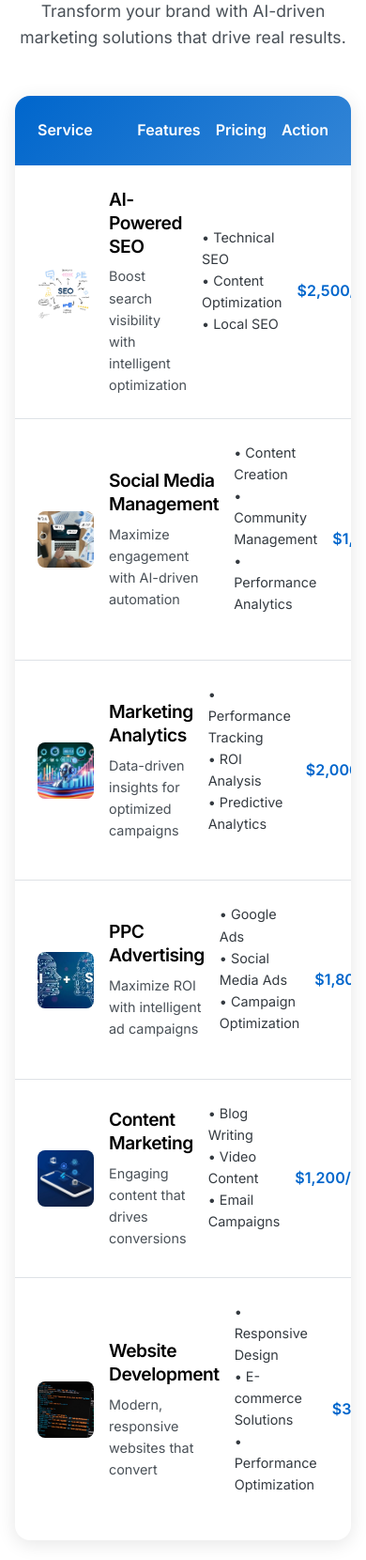
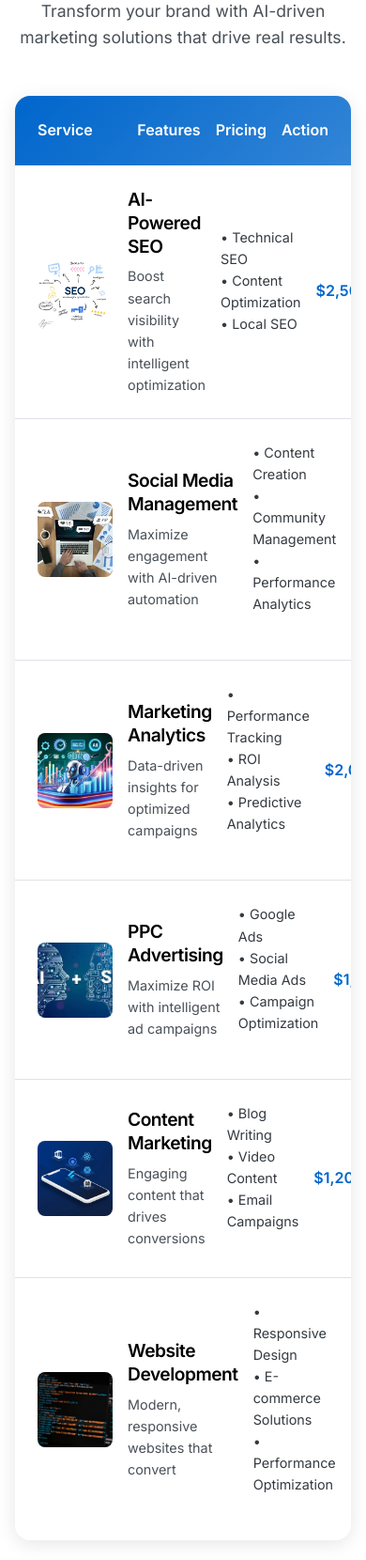
Before and after one commit to shirwani/goai, a Flask app: page /services in a window 390 px wide. Shown: the part 946-2606 px from the top of the page at 94% size. Run offline with Flask 3, Linux system fonts and the light colour scheme.

Commit message:
Replace service icons with larger images in services table
- Increased image size from 60x60px to 80x80px for better visibility
- All service rows now use corresponding service images instead of icons
- Images: seo.jpeg, social_media.jpeg, insights.jpeg, ai_seo.jpeg, mobile.jpeg, code.jpeg
- Maintained consistent styling with border-radius and object-fit: cover
- Improved visual appeal and service recognition in tabular layout

```diff
--- a/templates/services.html
+++ b/templates/services.html
@@ -114,7 +114,7 @@
             <!-- SEO Service Row -->
             <div class="service-row" style="display: grid; grid-template-columns: 2fr 1fr 1fr 1fr; gap: 1rem; align-items: center; padding: 1.5rem; border-bottom: 1px solid var(--gray-200);">
                 <div class="service-info" style="display: flex; align-items: center; gap: 1rem;">
-                    <img src="{{ url_for('static', filename='images/seo.jpeg') }}" alt="SEO Services" style="width: 60px; height: 60px; border-radius: 0.5rem; object-fit: cover;">
+                    <img src="{{ url_for('static', filename='images/seo.jpeg') }}" alt="SEO Services" style="width: 80px; height: 80px; border-radius: 0.5rem; object-fit: cover;">
                     <div>
                         <h3 style="font-size: 1.2rem; font-weight: 600; margin-bottom: 0.5rem; color: var(--gray-900);">AI-Powered SEO</h3>
                         <p style="font-size: 0.9rem; color: var(--gray-600); margin: 0;">Boost search visibility with intelligent optimization</p>
@@ -136,7 +136,7 @@
             <!-- Social Media Service Row -->
             <div class="service-row" style="display: grid; grid-template-columns: 2fr 1fr 1fr 1fr; gap: 1rem; align-items: center; padding: 1.5rem; border-bottom: 1px solid var(--gray-200);">
                 <div class="service-info" style="display: flex; align-items: center; gap: 1rem;">
-                    <img src="{{ url_for('static', filename='images/social_media.jpeg') }}" alt="Social Media" style="width: 60px; height: 60px; border-radius: 0.5rem; object-fit: cover;">
+                    <img src="{{ url_for('static', filename='images/social_media.jpeg') }}" alt="Social Media" style="width: 80px; height: 80px; border-radius: 0.5rem; object-fit: cover;">
                     <div>
                         <h3 style="font-size: 1.2rem; font-weight: 600; margin-bottom: 0.5rem; color: var(--gray-900);">Social Media Management</h3>
                         <p style="font-size: 0.9rem; color: var(--gray-600); margin: 0;">Maximize engagement with AI-driven automation</p>
@@ -158,7 +158,7 @@
             <!-- Analytics Service Row -->
             <div class="service-row" style="display: grid; grid-template-columns: 2fr 1fr 1fr 1fr; gap: 1rem; align-items: center; padding: 1.5rem; border-bottom: 1px solid var(--gray-200);">
                 <div class="service-info" style="display: flex; align-items: center; gap: 1rem;">
-                    <img src="{{ url_for('static', filename='images/insights.jpeg') }}" alt="Analytics" style="width: 60px; height: 60px; border-radius: 0.5rem; object-fit: cover;">
+                    <img src="{{ url_for('static', filename='images/insights.jpeg') }}" alt="Analytics" style="width: 80px; height: 80px; border-radius: 0.5rem; object-fit: cover;">
                     <div>
                         <h3 style="font-size: 1.2rem; font-weight: 600; margin-bottom: 0.5rem; color: var(--gray-900);">Marketing Analytics</h3>
                         <p style="font-size: 0.9rem; color: var(--gray-600); margin: 0;">Data-driven insights for optimized campaigns</p>
@@ -180,7 +180,7 @@
             <!-- PPC Service Row -->
             <div class="service-row" style="display: grid; grid-template-columns: 2fr 1fr 1fr 1fr; gap: 1rem; align-items: center; padding: 1.5rem; border-bottom: 1px solid var(--gray-200);">
                 <div class="service-info" style="display: flex; align-items: center; gap: 1rem;">
-                    <img src="{{ url_for('static', filename='images/ai_seo.jpeg') }}" alt="PPC Advertising" style="width: 60px; height: 60px; border-radius: 0.5rem; object-fit: cover;">
+                    <img src="{{ url_for('static', filename='images/ai_seo.jpeg') }}" alt="PPC Advertising" style="width: 80px; height: 80px; border-radius: 0.5rem; object-fit: cover;">
                     <div>
                         <h3 style="font-size: 1.2rem; font-weight: 600; margin-bottom: 0.5rem; color: var(--gray-900);">PPC Advertising</h3>
                         <p style="font-size: 0.9rem; color: var(--gray-600); margin: 0;">Maximize ROI with intelligent ad campaigns</p>
@@ -202,7 +202,7 @@
             <!-- Content Marketing Service Row -->
             <div class="service-row" style="display: grid; grid-template-columns: 2fr 1fr 1fr 1fr; gap: 1rem; align-items: center; padding: 1.5rem; border-bottom: 1px solid var(--gray-200);">
                 <div class="service-info" style="display: flex; align-items: center; gap: 1rem;">
-                    <img src="{{ url_for('static', filename='images/mobile.jpeg') }}" alt="Content Marketing" style="width: 60px; height: 60px; border-radius: 0.5rem; object-fit: cover;">
+                    <img src="{{ url_for('static', filename='images/mobile.jpeg') }}" alt="Content Marketing" style="width: 80px; height: 80px; border-radius: 0.5rem; object-fit: cover;">
                     <div>
                         <h3 style="font-size: 1.2rem; font-weight: 600; margin-bottom: 0.5rem; color: var(--gray-900);">Content Marketing</h3>
                         <p style="font-size: 0.9rem; color: var(--gray-600); margin: 0;">Engaging content that drives conversions</p>
@@ -224,7 +224,7 @@
             <!-- Website Development Service Row -->
             <div class="service-row" style="display: grid; grid-template-columns: 2fr 1fr 1fr 1fr; gap: 1rem; align-items: center; padding: 1.5rem;">
                 <div class="service-info" style="display: flex; align-items: center; gap: 1rem;">
-                    <img src="{{ url_for('static', filename='images/code.jpeg') }}" alt="Web Development" style="width: 60px; height: 60px; border-radius: 0.5rem; object-fit: cover;">
+                    <img src="{{ url_for('static', filename='images/code.jpeg') }}" alt="Web Development" style="width: 80px; height: 80px; border-radius: 0.5rem; object-fit: cover;">
                     <div>
                         <h3 style="font-size: 1.2rem; font-weight: 600; margin-bottom: 0.5rem; color: var(--gray-900);">Website Development</h3>
                         <p style="font-size: 0.9rem; color: var(--gray-600); margin: 0;">Modern, responsive websites that convert</p>
```
